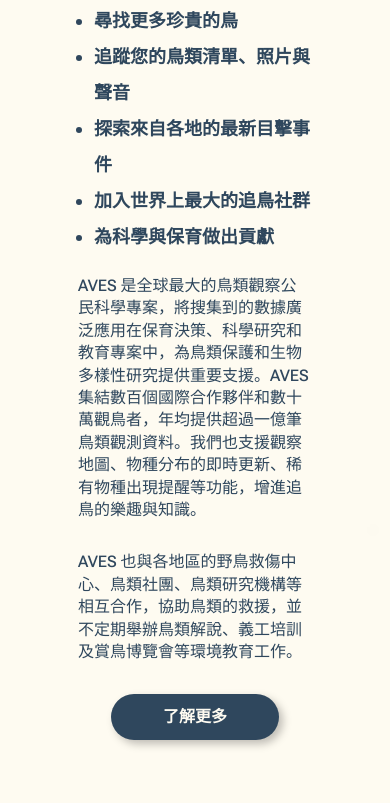
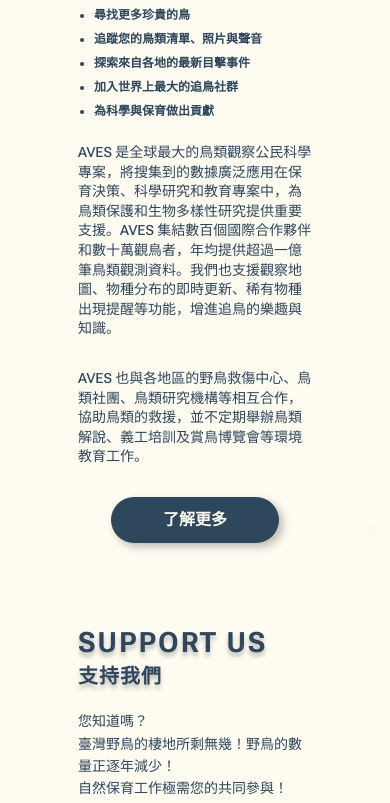
Before and after one commit to TPCHANG0324/Personal-Project_AVES, a plain HTML site: page about_support.html in a window 390 px wide. Shown: the part 277-1080 px from the top of the page. Drawn offline with Linux system fonts and the light colour scheme.

Commit message:
關於我們字體調整RWD

```diff
--- a/about_supportRWD.css
+++ b/about_supportRWD.css
@@ -183,3 +183,21 @@
         display: block;
     }
 }
+
+@media screen and (max-width:430px) {
+    .fullBanner>div>div>h2, .support>div>div>h2{
+        font-size: 28px;
+    }
+
+    .fullBanner>div>div>h4, .support>div>div>h4{
+        font-size: 20px;
+    }
+
+    .fullBanner+.main div:nth-of-type(1) div p, .support>div div>p, .support>div div>p{
+        font-size: 14px;
+    }
+
+    .fullBanner+.main>div:nth-of-type(1) .keyPoints{
+        font-size: 12px;
+    }
+}
```
